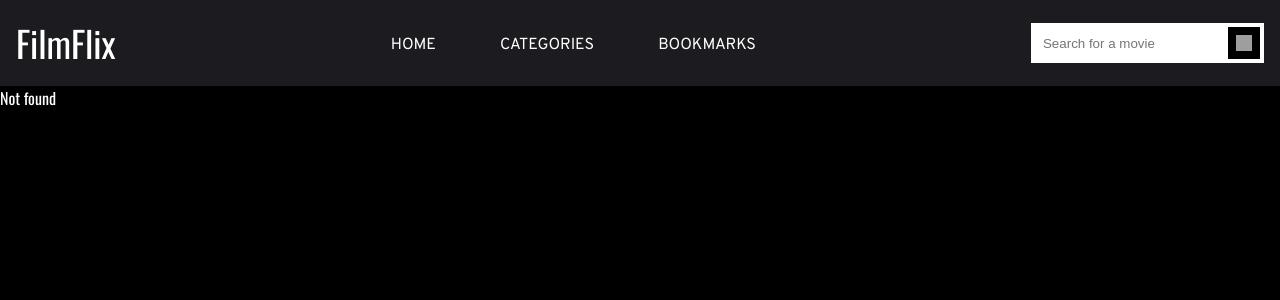
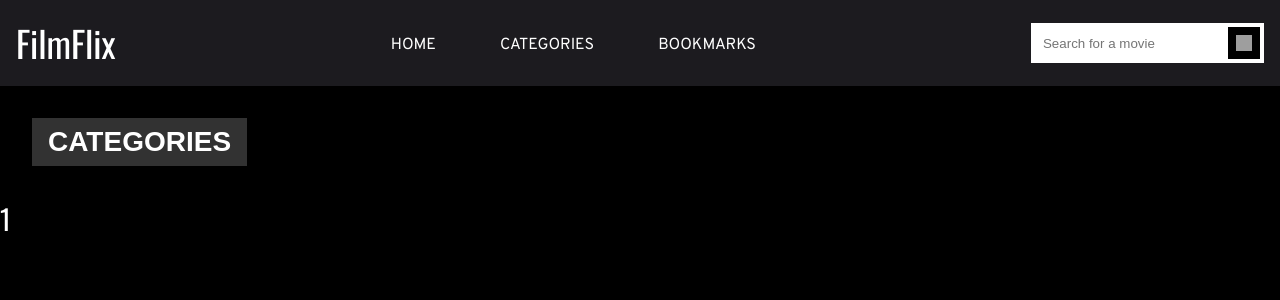
Before and after one commit to Filmflix-FED22G/filmflix, a React (Vite) app: page /categories/1 in a window 1280 px wide. Before the commit this address had no page. Shown: the top 300 px of the page. Built offline with nearby package versions, Linux system fonts and the light colour scheme; grey boxes are pictures that could not be loaded.

Commit message:
add category dropdown, routing and outlet on category page

```diff
--- /dev/null
+++ b/src/components/CategoryContent.tsx
@@ -0,0 +1,29 @@
+import movies from '../../data/movies.json';
+import { useParams } from 'react-router-dom';
+
+function CategoryContent() {
+  const { category } = useParams();
+
+  const capitalizeFirstLetter = (string) => {
+    return string.charAt(0).toUpperCase() + string.slice(1);
+  };
+
+  const moviesInCategory = category
+    ? movies.filter((movie) =>
+        movie.genre.toLowerCase().includes(category.toLowerCase()),
+      )
+    : [];
+
+  return (
+    <div>
+      <h4>{capitalizeFirstLetter(category)}</h4>
+      {moviesInCategory.map((movie) => (
+        <div key={movie.title}>
+          <h5>{movie.title}</h5>
+        </div>
+      ))}
+    </div>
+  );
+}
+
+export default CategoryContent;
--- /dev/null
+++ b/src/components/CategoryDropdown.tsx
@@ -0,0 +1,102 @@
+import styled from 'styled-components';
+import { useState } from 'react';
+import { useNavigate } from 'react-router-dom';
+
+const DropdownContainer = styled.div`
+  position: relative;
+  display: inline-block;
+  margin: 2rem;
+
+  @media (max-width: 768px) {
+    display: block;
+    text-align: center;
+  }
+`;
+
+const DropdownButton = styled.button`
+  text-transform: uppercase;
+  border-radius: 0;
+  border: none;
+  cursor: pointer;
+  padding: 0.5rem 1rem;
+  background-color: var(--color-dark-grey);
+  color: white;
+
+  &:hover {
+    color: var(--color-accent);
+  }
+
+  @media (max-width: 768px) {
+    display: inline-block; // Keeps the button inline but centered
+  }
+`;
+
+const DropdownContent = styled.div`
+  display: ${(props) => (props.isOpen ? 'block' : 'none')};
+  position: absolute;
+  background-color: #f9f9f9;
+  min-width: 160px;
+  z-index: 1;
+  text-align: center;
+  margin-top: 1rem;
+
+  a {
+    color: white;
+    background-color: black;
+    text-decoration: none;
+    display: block;
+
+    &:hover {
+      color: var(--color-accent);
+    }
+  }
+
+  @media (max-width: 768px) {
+    position: static;
+    transform: none;
+  }
+`;
+
+function CategoryDropdown() {
+  const [isOpen, setIsOpen] = useState(false);
+  const navigate = useNavigate();
+  const categories = [
+    'Drama',
+    'Crime',
+    'Action',
+    'Biography',
+    'History',
+    'Adventure',
+    'Western',
+    'Romance',
+    'Sci-Fi',
+    'Fantasy',
+    'Thriller',
+    'War',
+    'Mystery',
+    'Music',
+    'Horror',
+  ];
+
+  const handleCategoryClick = (category) => {
+    setIsOpen(false);
+    navigate(`/categories/${category.toLowerCase()}`);
+  };
+
+  return (
+    <DropdownContainer>
+      <DropdownButton onClick={() => setIsOpen(!isOpen)}>
+        <h4>Categories</h4>
+      </DropdownButton>
+      <DropdownContent isOpen={isOpen}>
+      {categories.map((category) => (
+          <a href="#" key={category} onClick={() => handleCategoryClick(category)}>
+            {category}
+          </a>
+        ))}
+      </DropdownContent>
+    </DropdownContainer>
+  );
+}
+
+export default CategoryDropdown;
--- a/src/main.tsx
+++ b/src/main.tsx
@@ -12,18 +12,22 @@ import BookmarkPage from './pages/BookmarkPage.tsx';
 import CategoryPage from './pages/CategoryPage.tsx';
 import DetailsPage from './pages/DetailsPage.tsx';
 import HomePage from './pages/HomePage.tsx';
+import CategoryContent from './components/CategoryContent.tsx';
 
 export const router = createBrowserRouter(
   createRoutesFromElements(
     <Route path="/" element={<App />}>
       <Route index element={<HomePage />} />
       <Route path="/details/:title/" element={<DetailsPage />} />
-      <Route path="/categories" element={<CategoryPage />} />
+      <Route path="/categories" element={<CategoryPage />}>
+        <Route path=":category" element={<CategoryContent />} />
+      </Route>
       <Route path="/bookmarks" element={<BookmarkPage />} />
-      <Route path="*" element={'Not found'}></Route>
+      <Route path="*" element={'Not found'} />
     </Route>,
   ),
 );
+
 
 ReactDOM.createRoot(document.getElementById('root') as HTMLElement).render(
   <React.StrictMode>
--- a/src/pages/CategoryPage.tsx
+++ b/src/pages/CategoryPage.tsx
@@ -1,7 +1,11 @@
+import CategoryDropdown from "../components/CategoryDropdown";
+import { Outlet } from "react-router-dom";
+
 function CategoryPage() {
   return (
     <div>
-      <h1>CategoryPage</h1>
+      <CategoryDropdown />
+      <Outlet />
     </div>
   );
 }
```
